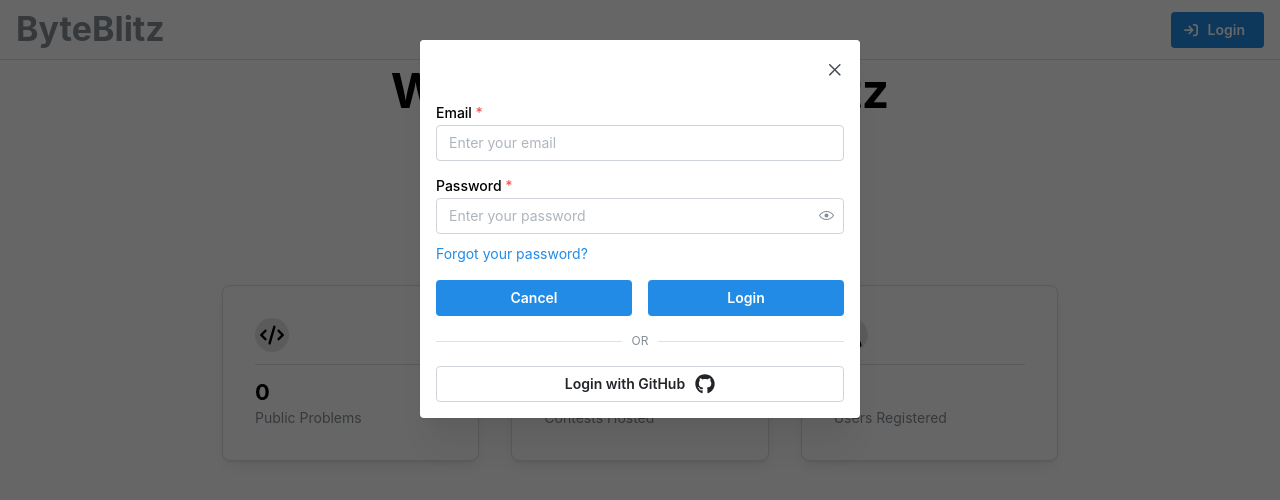
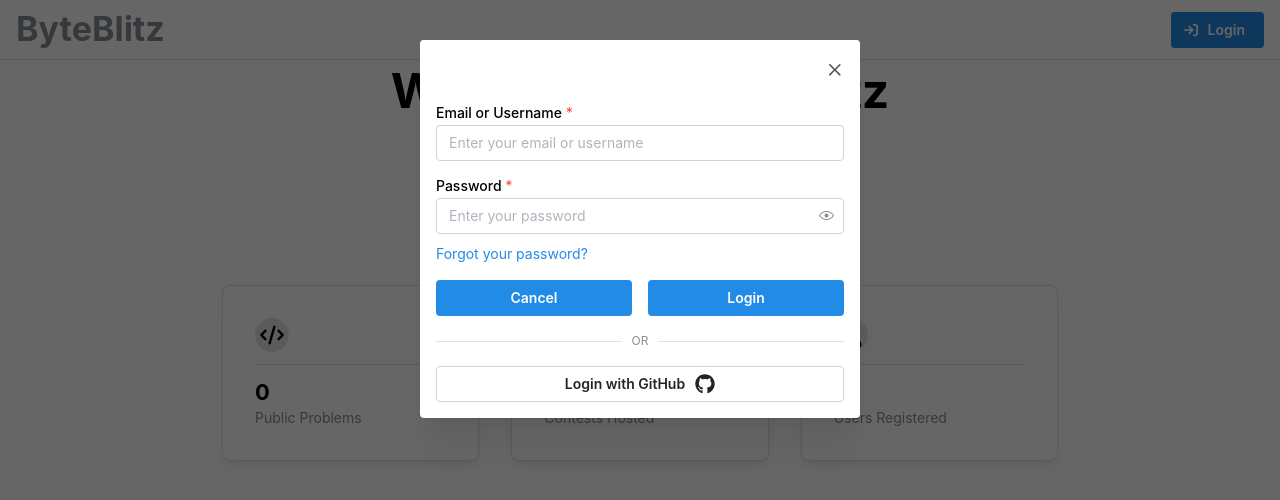
Before and after one commit to piergiorgies/byteblitz-frontend, a Next.js app: page / in a window 1280 px wide. Both pictures are taken after a click on the button "Login". Shown: the top 500 px of the page. Built offline with nearby package versions, Linux system fonts and the light colour scheme; no server answers.

Commit message:
fixes:  Email o username nel login #39

```diff
--- a/src/components/modals/LoginModal.tsx
+++ b/src/components/modals/LoginModal.tsx
@@ -79,8 +79,8 @@
         <Modal opened={showModal} onClose={closeModal}>
             <form onSubmit={loginForm.onSubmit(doLogin)}>
                 <TextInput
-                    label='Email'
-                    placeholder='Enter your email'
+                    label='Email or Username'
+                    placeholder='Enter your email or username'
                     required
                     mb='sm'
                     key={loginForm.key('username')}
```
